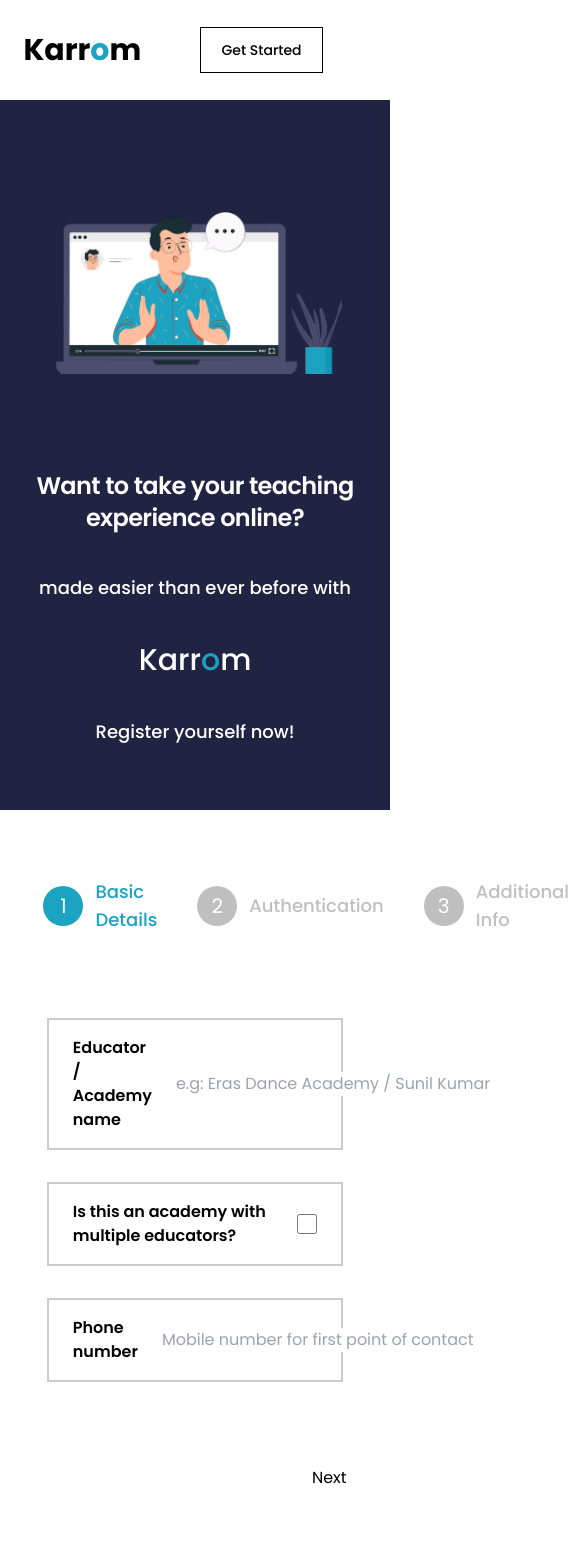
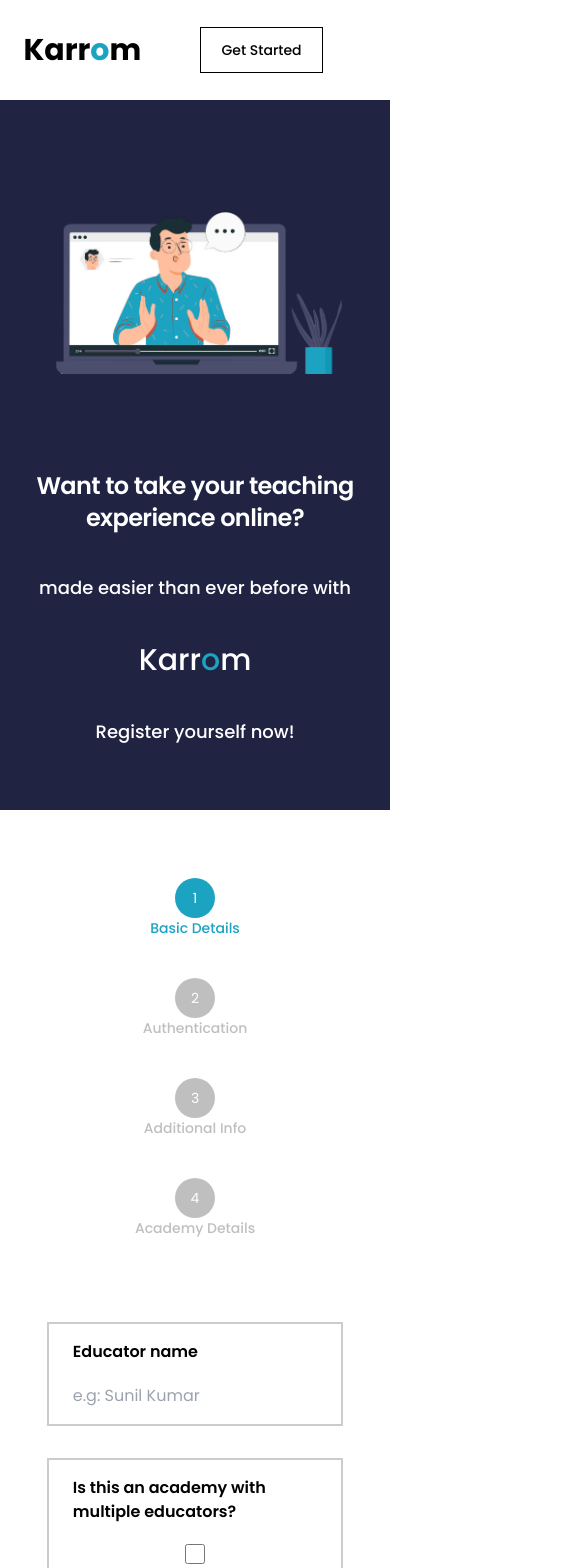
Before and after one commit to Karrom-Ed-Tech/educator-web-client, a React (Vite) app: page /register in a window 390 px wide. Shown: the top 1568 px of the page, 585 px wide, since content can reach past the window. Built offline with nearby package versions, Linux system fonts and the light colour scheme; some icons are missing.

Commit message:
Add appropriate fields and make responsive

```diff
--- a/src/pages/RegisterPage/components/RegistrationForm.tsx
+++ b/src/pages/RegisterPage/components/RegistrationForm.tsx
@@ -9,9 +9,10 @@ const formSteps: { title: string; inputs: RegistrationInputProps[] }[] = [
     inputs: [
       {
         name: "name",
-        title: "Educator / Academy name",
-        placeholder: "e.g: Eras Dance Academy / Sunil Kumar",
+        title: "Educator name",
+        placeholder: "e.g: Sunil Kumar",
         constraints: { minLength: 5 },
+        optional: true,
       },
       {
         name: "isAcademy",
@@ -20,10 +21,19 @@ const formSteps: { title: string; inputs: RegistrationInputProps[] }[] = [
         optional: true,
       },
       {
+        name: "email",
+        title: "Email address for verificiation!",
+        placeholder:"Email address for verification",
+        type: "email",
+        optional: true,
+
+      },
+      {
         name: "mobile",
         title: "Phone number",
         placeholder: "Mobile number for first point of contact",
         constraints: { pattern: `^(0|91)?[6-9][0-9]{9}$` },
+        optional: true,
       },
     ],
   },
@@ -31,8 +41,12 @@ const formSteps: { title: string; inputs: RegistrationInputProps[] }[] = [
     title: "Authentication",
     inputs: [
       {
-        name: "namadse",
-        title: "Educator / Academy name",
+        name: "verification",
+        placeholder: "e.g: 123456",
+        type:"number",
+        title: "Enter the verification code you received from us!",
+        constraints: { min: 100000, max: 999999},
+        optional: true,
       },
     ],
   },
@@ -40,17 +54,73 @@ const formSteps: { title: string; inputs: RegistrationInputProps[] }[] = [
     title: "Additional Info",
     inputs: [
       {
-        name: "naasdme",
-        title: "Educator / Academy name",
+        name: "profile-pic",
+        title: "Profile picture",
+        type:"file",
+        optional:false
       },
+      {
+        name: "experience",
+        title: "How many years of experience do you have ?",
+        type:"number",
+        constraints: { min: 0, max: 100 },
+      },
+      {
+        name: "degree",
+        title: "Upload your degree!",
+        type: "file",
+      },
+      {
+        name: "affliation",
+        title: "Affiliation to any institute?",
+      },
+
     ],
   },
   {
     title: "Academy Details",
     inputs: [
       {
-        name: "namdadsade",
-        title: "Educator / Academy name",
+        name: "name",
+        title: "Name of the academy",
+        placeholder : "e.g: Eras Dance Academy",
+        constraints: { minLength: 5 },
+      },
+      {
+        name: "Address Line 1",
+        title: "Address Line 1",
+        placeholder : "e.g: 123, 4th Cross, 5th Main",
+        constraints: { minLength: 5 },
+      },
+      {
+        name: "Address Line 2",
+        title: "Address Line 2",
+        placeholder : "e.g: 123, 4th Cross, 5th Main",
+        constraints: { minLength: 5 },
+      },
+      {
+        name: "City",
+        title: "City",
+        placeholder : "e.g: Bangalore",
+        constraints: { minLength: 5 },
+      },
+      {
+        name: "State",
+        title: "State",
+        placeholder : "e.g: Karnataka",
+        constraints: { minLength: 5 },
+      },
+      {
+        name: "Country",
+        title: "Country",
+        placeholder : "e.g: India",
+        constraints: { minLength: 5 },
+      },
+      {
+        name: "Pincode",
+        title: "Pincode",
+        placeholder : "e.g: 560001",
+        constraints: { minLength: 5 },
       },
     ],
   },
@@ -60,6 +130,7 @@ export default function RegistrationForm() {
   const [currentStep, setCurrentStep] = useState(0);
   const [formData, setFormData] = useState<object>({});
   const [errorCheckFlag, setErrorCheckFlag] = useState(false);
+  const [profilePic, setProfilePic] = useState<File | null>(null);
 
   const currentFormRef = useRef() as React.MutableRefObject<HTMLFormElement>;
 
@@ -81,8 +152,8 @@ export default function RegistrationForm() {
 
   return (
     <form className="min-h-[50vh] flex flex-col p-page py-12">
-      <div className="flex relative justify-between w-full">
-        <div className="absolute top-1/2 -translate-y-1/2 left-0 h-1 w-full bg-front bg-opacity-10 -z-1" />
+      <div className="flex relative justify-between w-full mobile:flex-col">
+        <div className="absolute top-1/2 -translate-y-1/2 left-0 h-1 w-full bg-front bg-opacity-10 -z-1 mobile:flex-col" />
         <div
           className="absolute top-1/2 -translate-y-1/2 left-0 h-1 w-full bg-front bg-opacity-40 -z-1"
           style={{
@@ -102,18 +173,18 @@ export default function RegistrationForm() {
           }
 
           return (
-            <div className="bg-background p-5 flex gap-x-3 items-center">
+            <div className="bg-background p-5 flex gap-x-3 items-center mobile:flex-col">
               {state === -1 ? (
                 <MaterialIcon
                   codepoint="e876"
-                  className="text-xl w-10 h-10 bg-secondary text-back rounded-full flex justify-center items-center font-bold"
+                  className="text-xl w-10 h-10 bg-secondary text-back rounded-full flex justify-center items-center font-bold mobile:text-sm"
                 />
               ) : (
                 <div
                   className={twMerge(
-                    "text-xl aspect-square w-10 h-10 flex items-center justify-center rounded-full",
+                    "text-xl aspect-square w-10 h-10 flex items-center justify-center rounded-full mobile:text-sm",
                     state === 0 && "bg-primary text-back",
-                    state === 1 && "bg-foreground bg-opacity-25 text-back"
+                    state === 1 && "bg-foreground bg-opacity-25 text-back "
                   )}
                 >
                   {i + 1}
@@ -121,7 +192,7 @@ export default function RegistrationForm() {
               )}
               <p
                 className={twMerge(
-                  "text-lg font-medium",
+                  "text-lg font-medium mobile:text-sm mobile:text-center",
                   state === -1 && "text-secondary",
                   state === 0 && "text-primary",
                   state === 1 && "text-front text-opacity-25"
@@ -138,7 +209,35 @@ export default function RegistrationForm() {
         ref={currentFormRef}
         className="flex-1 flex flex-col items-stretch px-[6vw] gap-y-8 py-16"
       >
-        {formSteps[currentStep].inputs.map((input, i) => (
+        {formSteps[currentStep].inputs.map((input, i) => {
+          if (input.name === "profile-pic") {
+            return (
+              <div key={i} className="flex flex-col items-center">
+                {profilePic ? (
+                  <img
+                    src={URL.createObjectURL(profilePic)}
+                    alt="Profile Picture"
+                    className="w-32 h-32 rounded-full object-cover mb-4"
+                  />
+                ) : (
+                  <div className="w-32 h-32 bg-gray-300 rounded-full mb-4" />
+                )}
+                <RegistrationInput
+                  errorCheckFlag={errorCheckFlag}
+                  value={(formData as any)[input.name]}
+                  {...input}
+                  onChange={(event) => {
+                    setProfilePic(event.target.files?.[0] || null);
+                    setFormData((prev) => ({
+                      ...prev,
+                      [input.name]: event.target.value,
+                    }));
+                  }}
+                />
+              </div>
+            );
+          }
+          return (
             <RegistrationInput
               key={i}
               errorCheckFlag={errorCheckFlag}
@@ -151,7 +250,8 @@ export default function RegistrationForm() {
                 }));
               }}
             />
-        ))}
+          );
+        })}
       </form>
 
       <div className="flex justify-between p-5">
@@ -159,13 +259,16 @@ export default function RegistrationForm() {
           <button
             type="button"
             onClick={() => setCurrentStep((step) => (step > 1 ? step - 1 : 0))}
+            className="flex items-center gap-x-2 "
           >
+            <MaterialIcon codepoint="e5c8" className="inline rotate-180" />
             Back
           </button>
         )}
         <div className="flex-1" />
-        <button type="button" onClick={nextStepHandler}>
+        <button type="button" onClick={nextStepHandler} className="flex items-center gap-x-2">
           Next
+          <MaterialIcon codepoint="e5c8" className="inline" />
         </button>
       </div>
     </form>
--- a/src/pages/RegisterPage/components/RegistrationInput.tsx
+++ b/src/pages/RegisterPage/components/RegistrationInput.tsx
@@ -49,7 +49,7 @@ export default function RegistrationInput(props: RegistrationInputProps) {
   return (
     <div
       className={twMerge(
-        "relative flex items-center py-4 px-6 border-2 border-front border-opacity-20",
+        "relative flex items-center py-4 px-6 border-2 border-front border-opacity-20 mobile:flex-col mobile:items-start",
         selectedOnce &&
           !inputRef.current.checkValidity() &&
           "border-red-500 border-opacity-75",
@@ -64,8 +64,8 @@ export default function RegistrationInput(props: RegistrationInputProps) {
         name={props.name}
         placeholder={props.placeholder}
         className={twMerge(
-          "flex-1 outline-none selection:outline-none px-6",
-          props.type === "checkbox" && "flex-none ml-5 w-5 h-5"
+          "flex-1 outline-none selection:outline-none px-6 mobile:ml-0 mobile:mt-5 mobile:px-0 mobile:w-full",
+          props.type === "checkbox" && "flex-none ml-5 w-5 h-5 mobile:ml-0"
         )}
         style={{ "--title-text": `"${props.title}"` } as React.CSSProperties}
         onChange={props.onChange}
--- a/tailwind.config.js
+++ b/tailwind.config.js
@@ -5,6 +5,7 @@ export default {
     extend: {
       screens: {
         mobile: { max: "780px" },
+        "mobile-min": { min: "780px" },
         widescreen: { min: "780px" },
       },
       colors: {
```
Lines whose indentation alone changed are shown as unchanged.
